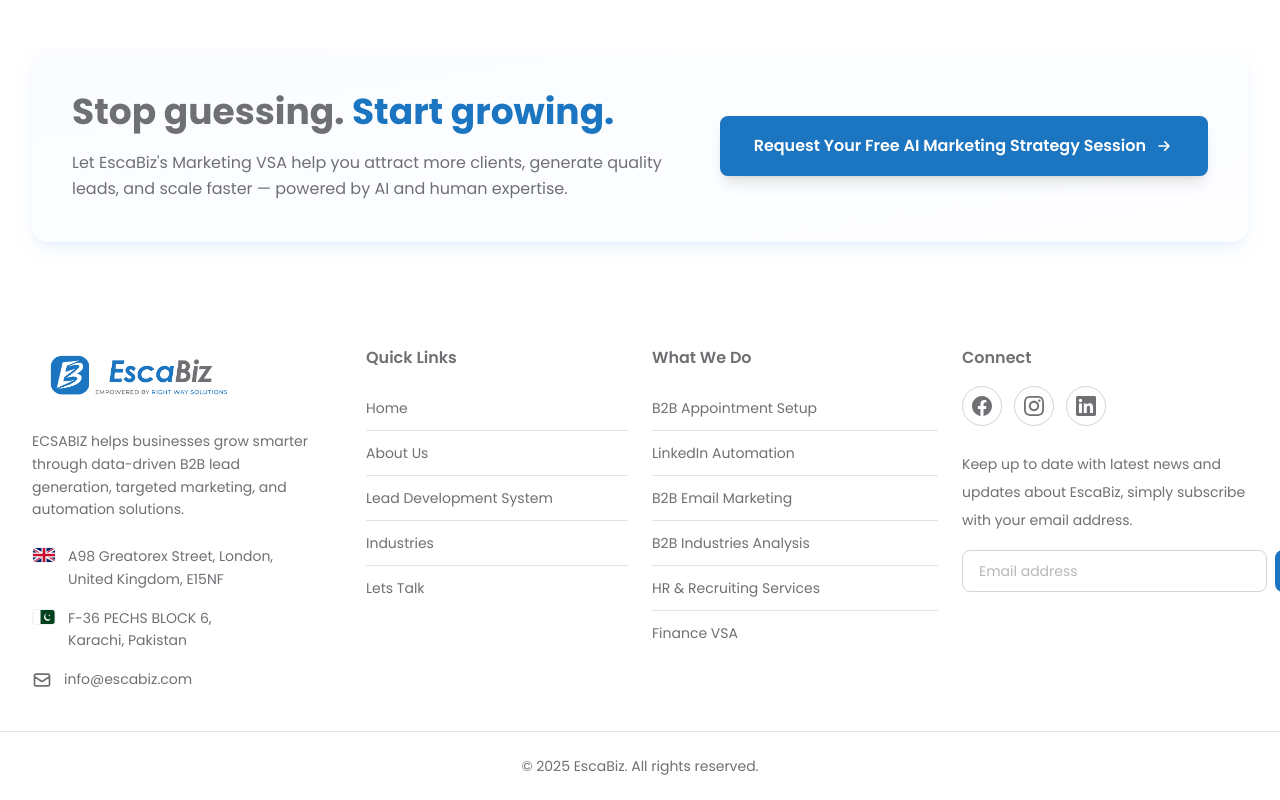
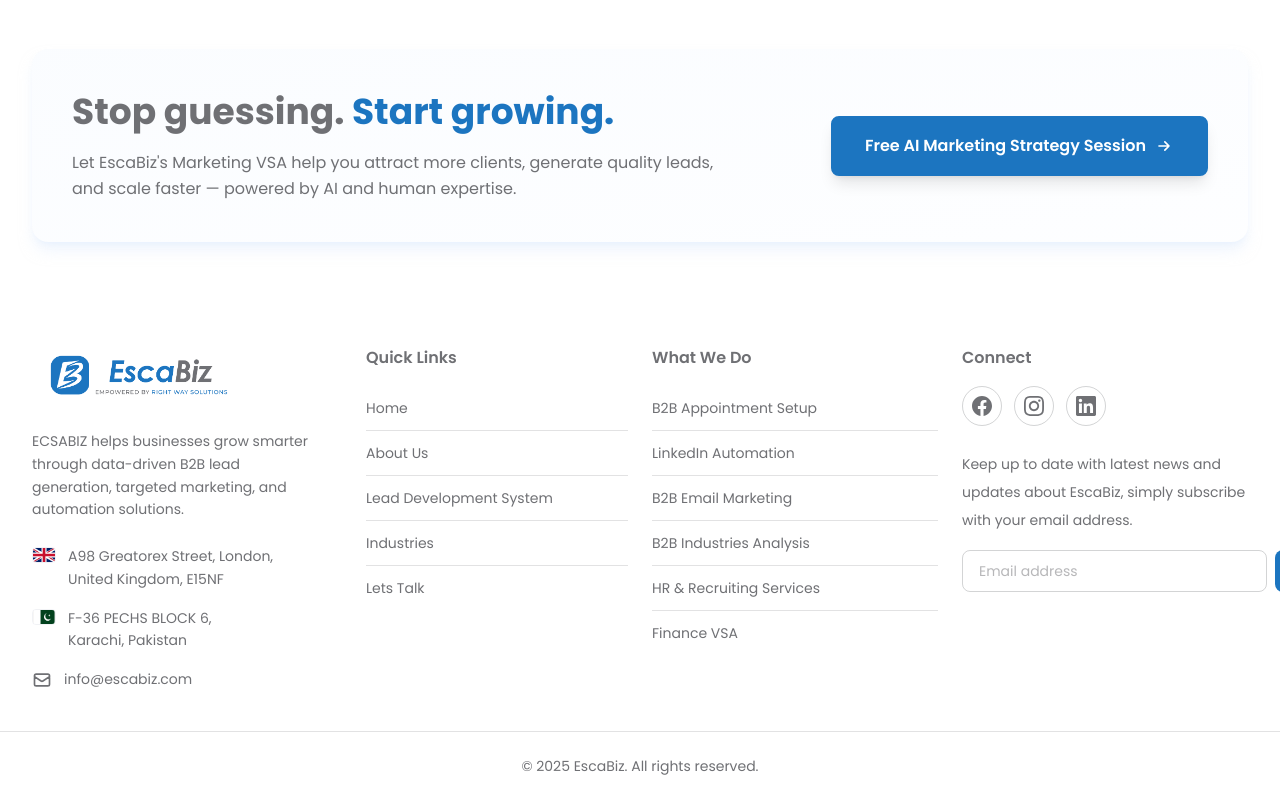
Before and after one commit to Sharmeen-Rauf/escabiz, a Next.js app: page /virtual-staff-augmentation/marketing-vsa in a window 1280 px wide. Shown: the part 6694-7494 px from the top of the page. Built offline with nearby package versions, Linux system fonts and the light colour scheme.

Commit message:
Update Call-to-Action Text in Marketing VSA Page: simplify the call-to-action button text for clarity and conciseness, enhancing user engagement.

```diff
--- a/src/app/virtual-staff-augmentation/marketing-vsa/page.tsx
+++ b/src/app/virtual-staff-augmentation/marketing-vsa/page.tsx
@@ -731,7 +731,7 @@ export default function MarketingVSAPage() {
                 <div className="flex-shrink-0">
                   <Link href="/lets-talk" className="group inline-flex items-center justify-center px-6 md:px-8 py-3 md:py-4 text-sm md:text-base font-semibold text-white border-2 border-[#1c75c0] rounded-lg bg-[#1c75c0] hover:bg-[#1565a0] hover:scale-105 hover:shadow-2xl transition-all duration-300 focus:outline-none focus:ring-2 focus:ring-[#1c75c0] focus:ring-offset-2 relative overflow-hidden shadow-lg">
                     <span className="relative z-10 flex items-center">
-                      Request Your Free AI Marketing Strategy Session
+                      Free AI Marketing Strategy Session
                       <svg className="ml-2 w-5 h-5 transition-transform duration-300 group-hover:translate-x-1" fill="none" stroke="currentColor" viewBox="0 0 24 24">
                         <path strokeLinecap="round" strokeLinejoin="round" strokeWidth={2} d="M13 7l5 5m0 0l-5 5m5-5H6" />
                       </svg>
```
